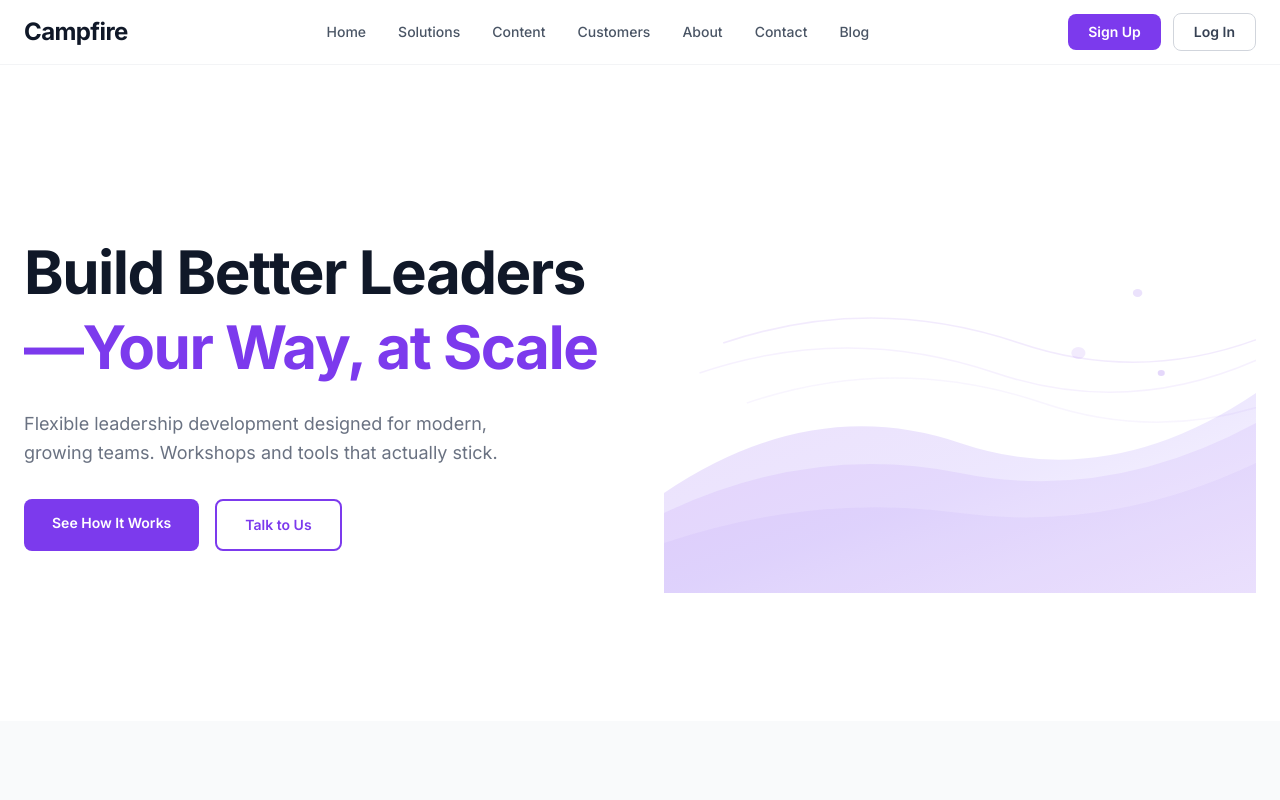
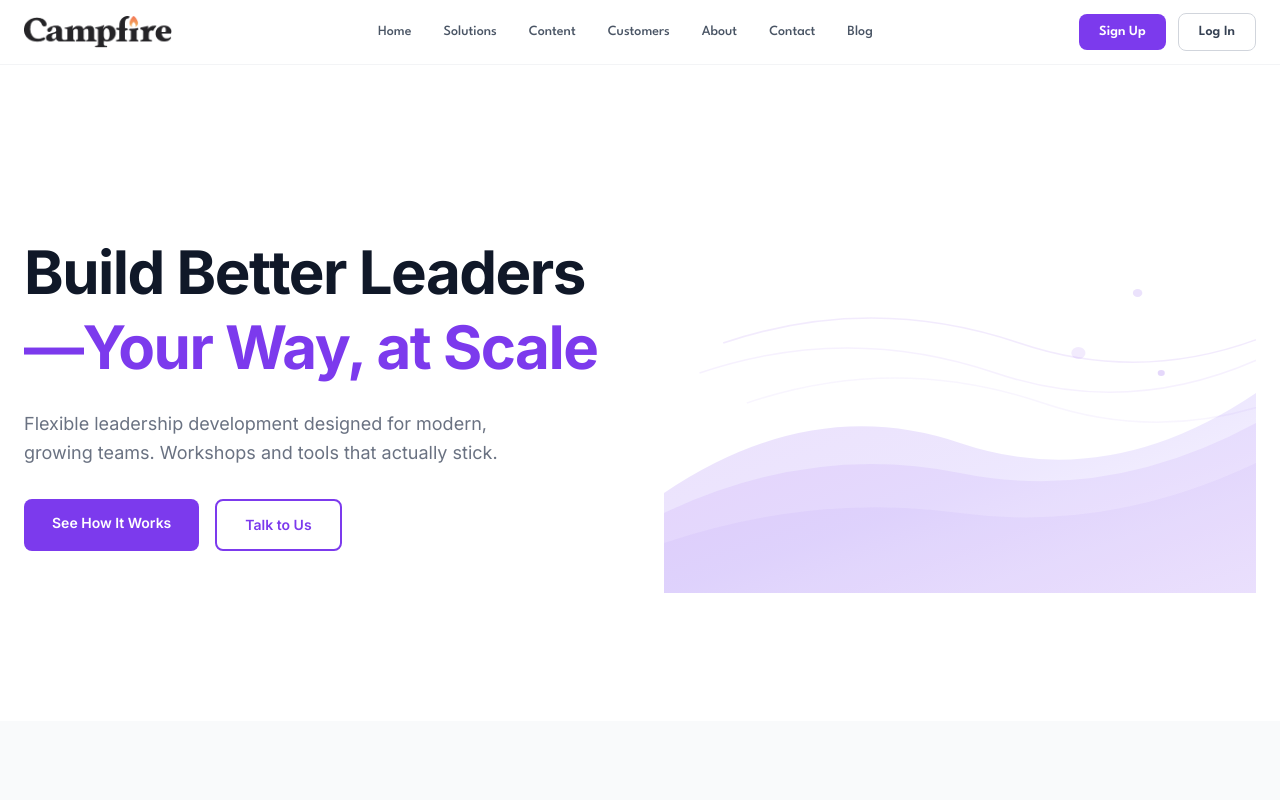
Before and after one commit to stevearntz/campfire-website, a Next.js app: page / in a window 1280 px wide. Shown: the top 800 px of the page. Built offline with nearby package versions, Linux system fonts and the light colour scheme.

Commit message:
Add logo and League Spartan nav font
Co-Authored-By: Claude Opus 4.6 <noreply@anthropic.com>

```diff
--- a/app/components/Footer.tsx
+++ b/app/components/Footer.tsx
@@ -1,4 +1,5 @@
 import Link from "next/link";
+import Image from "next/image";
 
 export default function Footer() {
   return (
@@ -7,9 +8,13 @@ export default function Footer() {
         <div className="grid grid-cols-1 md:grid-cols-4 gap-10">
           {/* Brand */}
           <div className="md:col-span-1">
-            <span className="text-2xl font-bold text-white tracking-tight">
-              Campfire
-            </span>
+            <Image
+              src="/campfire-logo.png"
+              alt="Campfire"
+              width={140}
+              height={32}
+              className="h-8 w-auto brightness-0 invert"
+            />
             <p className="mt-4 text-sm leading-relaxed">
               Deeply human leadership development designed to flex and scale
               with you.
--- a/app/components/Navbar.tsx
+++ b/app/components/Navbar.tsx
@@ -1,6 +1,7 @@
 "use client";
 
 import Link from "next/link";
+import Image from "next/image";
 import { useState } from "react";
 
 const navLinks = [
@@ -20,12 +21,19 @@ export default function Navbar() {
     <nav className="sticky top-0 z-50 bg-white/95 backdrop-blur-sm border-b border-gray-100">
       <div className="max-w-7xl mx-auto px-6 flex items-center justify-between h-16">
         {/* Logo */}
-        <Link href="/" className="text-2xl font-bold text-gray-900 tracking-tight">
-          Campfire
+        <Link href="/">
+          <Image
+            src="/campfire-logo.png"
+            alt="Campfire"
+            width={140}
+            height={32}
+            className="h-8 w-auto"
+            priority
+          />
         </Link>
 
         {/* Desktop Nav */}
-        <div className="hidden md:flex items-center gap-8">
+        <div className="hidden md:flex items-center gap-8 font-[family-name:var(--font-spartan)]">
           {navLinks.map((link) => (
             <Link
               key={link.href}
@@ -39,7 +47,7 @@ export default function Navbar() {
         </div>
 
         {/* CTA Buttons */}
-        <div className="hidden md:flex items-center gap-3">
+        <div className="hidden md:flex items-center gap-3 font-[family-name:var(--font-spartan)]">
           <Link
             href="#"
             className="px-5 py-2 text-sm font-semibold text-white bg-[#7C3AED] rounded-lg hover:bg-[#6D28D9] transition-colors"
--- a/app/globals.css
+++ b/app/globals.css
@@ -8,8 +8,8 @@
 @theme inline {
   --color-background: var(--background);
   --color-foreground: var(--foreground);
-  --font-sans: var(--font-geist-sans);
-  --font-mono: var(--font-geist-mono);
+  --font-sans: var(--font-inter);
+  --font-spartan: var(--font-spartan);
 }
 
 body {
--- a/app/layout.tsx
+++ b/app/layout.tsx
@@ -1,11 +1,16 @@
 import type { Metadata } from "next";
-import { Inter } from "next/font/google";
+import { Inter, League_Spartan } from "next/font/google";
 import "./globals.css";
 import Navbar from "./components/Navbar";
 import Footer from "./components/Footer";
 
 const inter = Inter({
-  variable: "--font-geist-sans",
+  variable: "--font-inter",
+  subsets: ["latin"],
+});
+
+const spartan = League_Spartan({
+  variable: "--font-spartan",
   subsets: ["latin"],
 });
 
@@ -22,7 +27,7 @@ export default function RootLayout({
 }>) {
   return (
     <html lang="en">
-      <body className={`${inter.variable} antialiased font-sans`}>
+      <body className={`${inter.variable} ${spartan.variable} antialiased font-sans`}>
         <Navbar />
         {children}
         <Footer />
```
Also changed, not shown: context/campfire-logo.png (added), public/campfire-logo.png (added).
